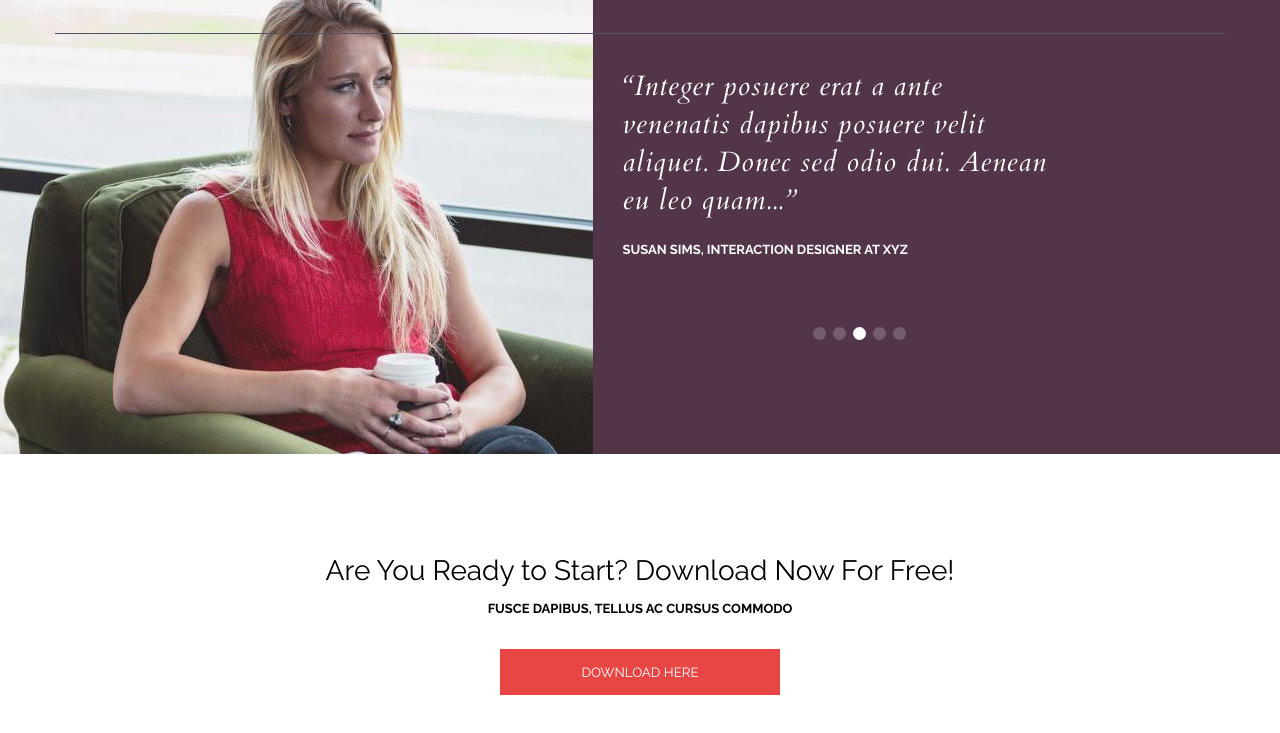
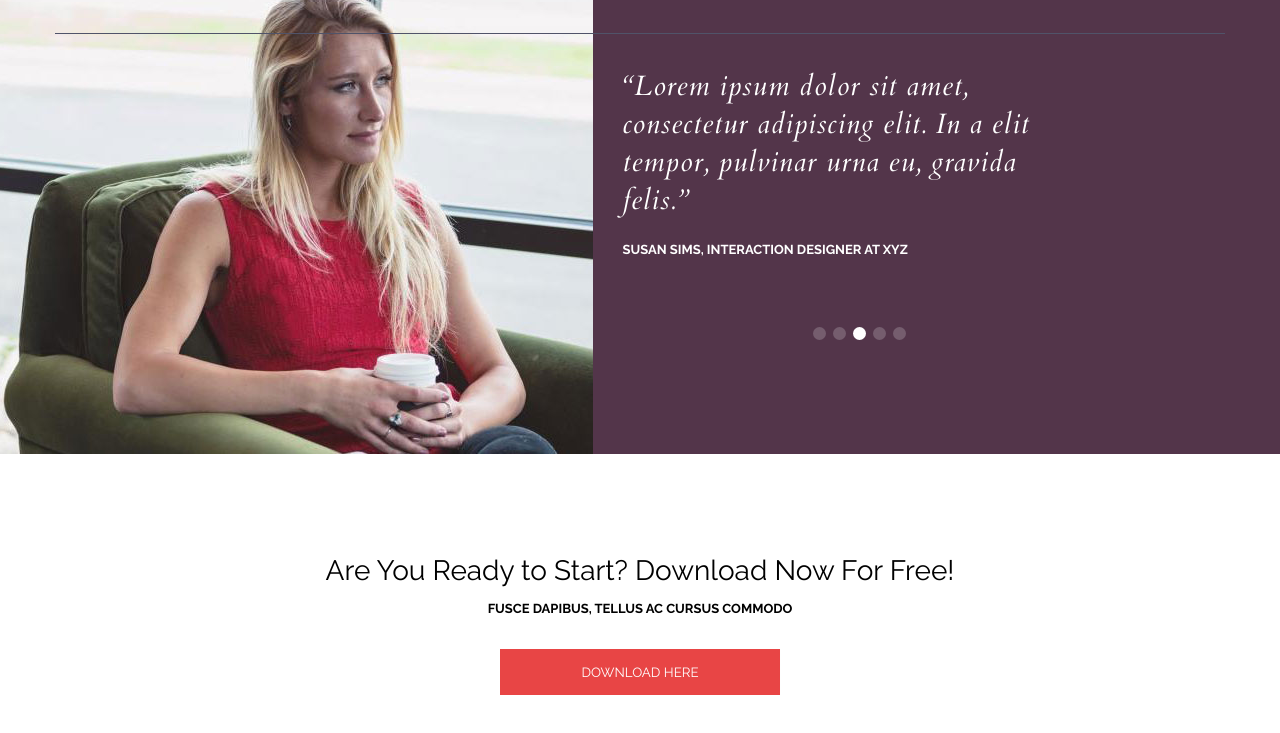
Before and after one commit to danieru0/active-box, a website: page index.html in a window 1280 px wide. Both pictures are taken after a click on the button "Quote 3". Shown: the part 3738-4471 px from the top of the page. Drawn offline with nearby package versions, Linux system fonts and the light colour scheme; files that its build step writes are made by us from their sources.

Commit message:
quote lorem ipsum

```diff
--- a/index.html
+++ b/index.html
@@ -237,7 +237,7 @@
 					<p class="quote-desc">Lamborghini hempendu, Interaction Designer at XYZ</p>
 				</div>
 				<div class="quotes__text">
-					<p class="quote">“Integer posuere erat a ante venenatis dapibus posuere velit aliquet. Donec sed odio dui. Aenean eu leo quam...”</p>
+					<p class="quote">“Lorem ipsum dolor sit amet, consectetur adipiscing elit. In a elit tempor, pulvinar urna eu, gravida felis.”</p>
 					<p class="quote-desc">Susan Sims, Interaction Designer at XYZ</p>
 				</div>
 				<div class="quotes__text">
```
